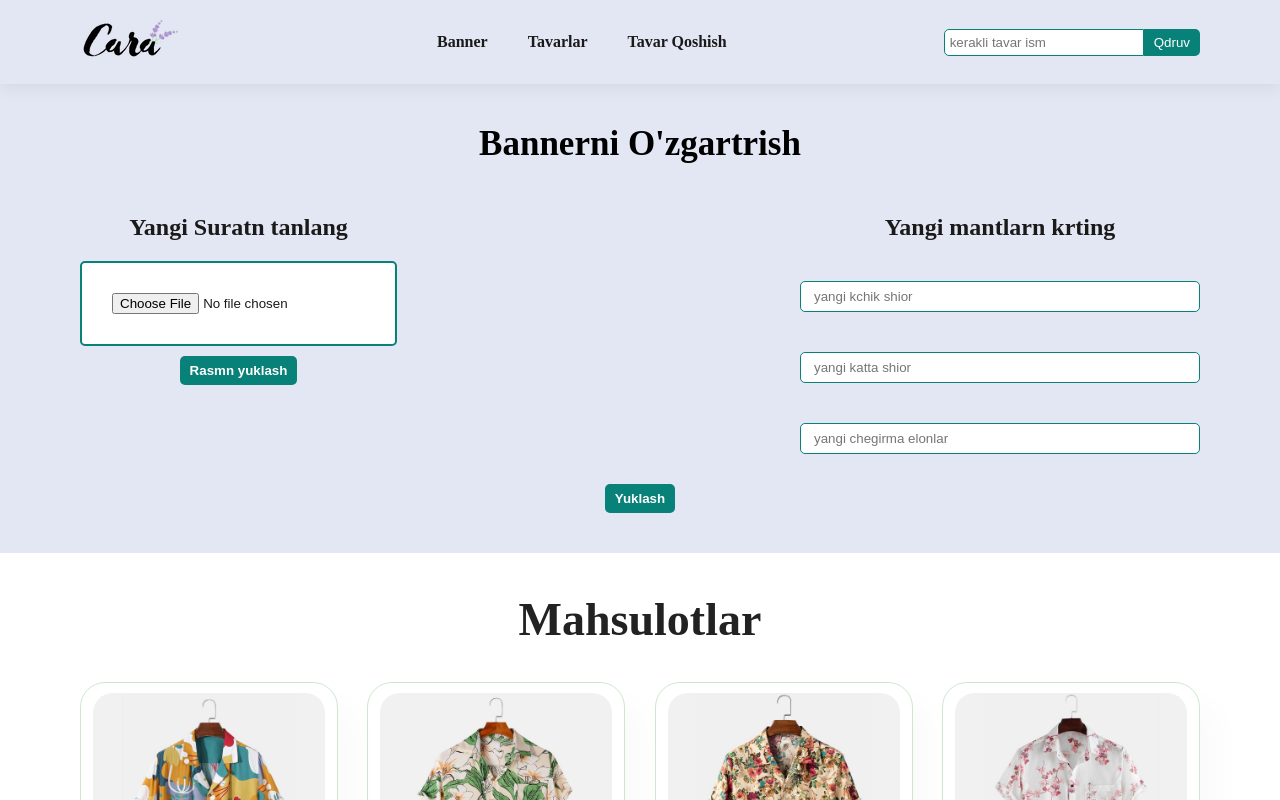
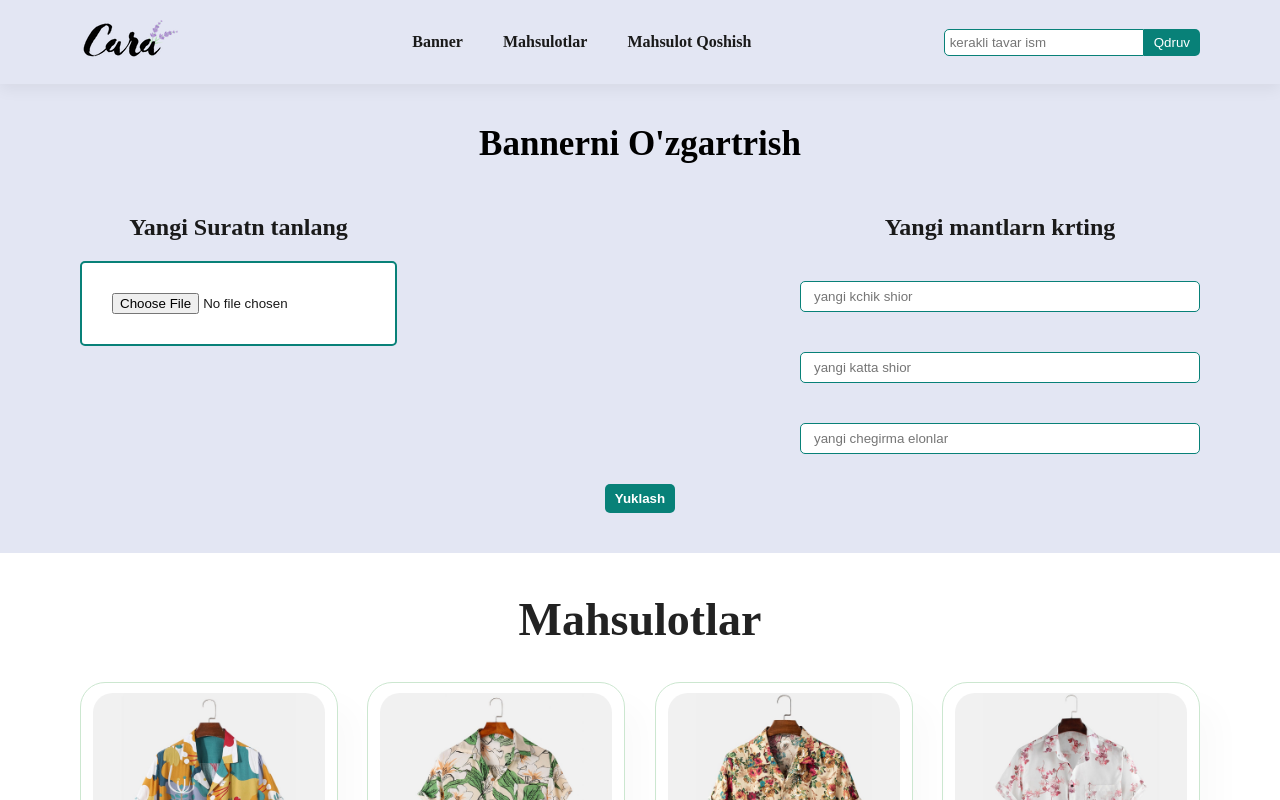
Before and after one commit to Mashhur1026/AdminPanel, a React (Vite) app: page /BannerEdit in a window 1280 px wide. Shown: the top 800 px of the page. Built offline with nearby package versions, Linux system fonts and the light colour scheme.

Commit message:
text issues

```diff
--- a/src/components/navbar/Navbar.tsx
+++ b/src/components/navbar/Navbar.tsx
@@ -17,10 +17,10 @@ function Navbar() {
             <a href="/">Banner</a>
           </li>
           <li>
-            <a href="/Products">Tavarlar</a>
+            <a href="/Products">Mahsulotlar</a>
           </li>
           <li>
-            <a href="#addProduct">Tavar Qoshish</a>
+            <a href="#addProduct">Mahsulot Qoshish</a>
           </li>
           <a id="close" onClick={() => setIsOpen(false)}>
             <i className="far fa-times"></i>
--- a/src/pages/banneredit/BannerEdit.tsx
+++ b/src/pages/banneredit/BannerEdit.tsx
@@ -9,9 +9,6 @@ function BannerEdit() {
     setSelectedFile(file || null);
   };
 
-  const handleUpload = () => {
-    console.log("Selected file:", selectedFile);
-  };
   return (
     <section id="bannerEdit">
       <h1 className="bannerText">Bannerni O'zgartrish</h1>
@@ -19,7 +16,6 @@ function BannerEdit() {
         <div className="imgContainer">
           <h1>Yangi Suratn tanlang</h1>
           <input type="file" onChange={handleFileChange} />
-          <button onClick={handleUpload}>Rasmn yuklash</button>
           {selectedFile && (
             <div>
               <h2>Tanlangan Surat:</h2>
```
